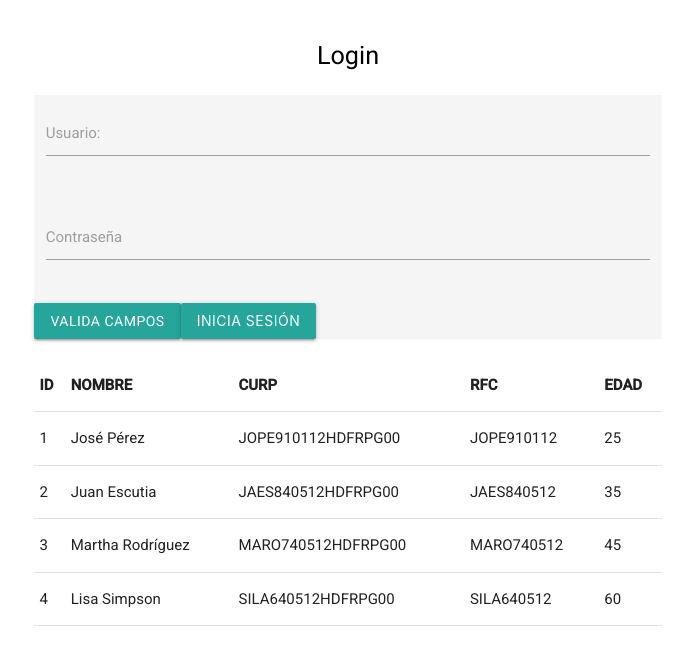
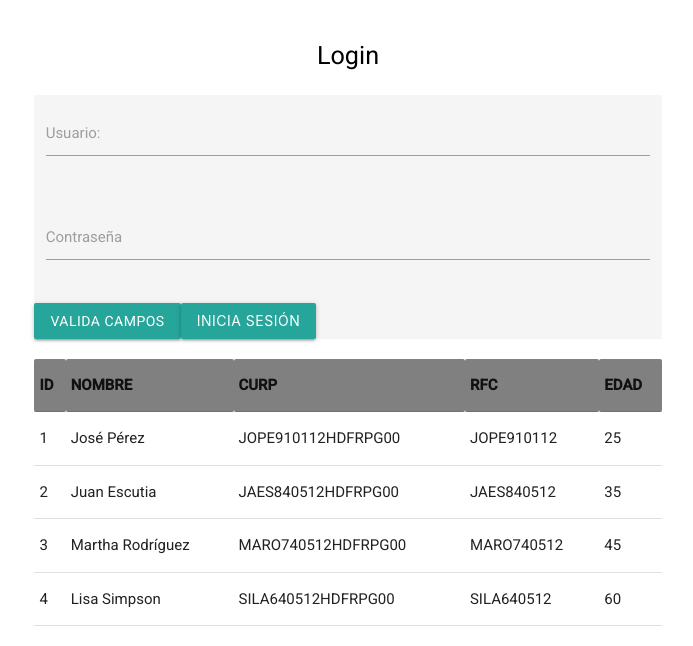
Before and after one commit to agusDevelope/angular9, an Angular app: page / in a window 1280 px wide. Shown: the top 646 px of the page, without its empty margins (292-985 px from the left). Built offline with nearby package versions, Linux system fonts and the light colour scheme.

Commit message:
actualizacion

```diff
--- a/src/app/table/table.component.css
+++ b/src/app/table/table.component.css
@@ -0,0 +1,4 @@
+thead
+ {
+   background-color: gray;
+ }
```
